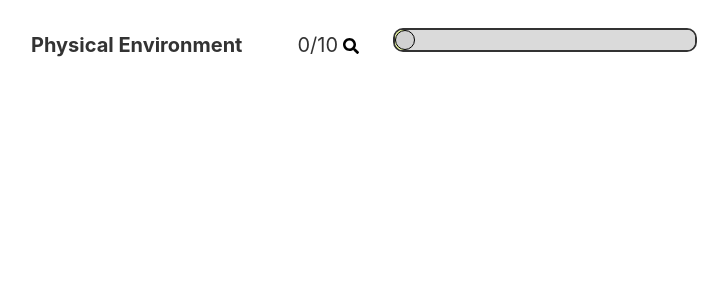
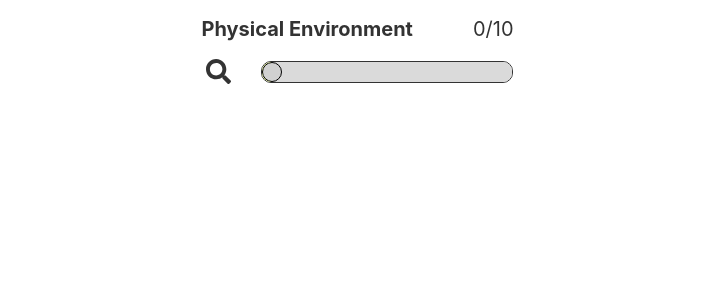
Before and after one commit to nology-tech/happy-app, a React (Create React App) app: page / in a window 1280 px wide. Shown: the top 300 px of the page, without its empty margins (290-1018 px from the left). Built offline with nearby package versions, Linux system fonts and the light colour scheme.

Commit message:
Finished the life component

```diff
--- a/src/App.jsx
+++ b/src/App.jsx
@@ -1,7 +1,7 @@
 import logo from './logo.svg';
 import './App.css';
 import LifeComponent from "./component/LifeComponent";
-import library from "./data/fa-library";
+import "./data/fa-library";
 
 
 const App = () => {
--- a/src/component/BarScore/BarScore.jsx
+++ /dev/null
@@ -1,40 +0,0 @@
-import React, { useState } from "react";
-import styles from "./BarScore.module.scss";
-import { FontAwesomeIcon } from '@fortawesome/react-fontawesome';
-
-const BarScore = () => {
-
-  const [rangeValue, setRangeValue] = useState(0);
-
-  const handleChange = (event) => {
-    // console.log(event)
-    return setRangeValue(event.target.value)
-
-  };
-
-  return (
-    <main>
-      <h2 className={styles.title}>Physical Environment</h2>
-      <span className={styles.score}>{rangeValue}/10</span>
-      <span> <FontAwesomeIcon icon="search" /> </span>
-      <input className={styles.slider} type="range" value={rangeValue} min="0" max="10" step="1" onChange={handleChange}  />
-    </main>
-  );
-};
-
-export default BarScore;
-
-
-// const [rangeValue, setRangeValue] = useState(0);
-
-// const handleChange = (event) => {
-//   return setRangeValue(event.target.value)
-// }
-
-// return (
-//   <main className={styles.card}>
-//     <h2>{title}</h2>
-//     <p>{info}</p>
-//     <input type="range" value={rangeValue} min="0" max="10" step="1" onChange={handleChange}/>
-//   </main>
-// );
--- a/src/component/BarScore/BarScore.module.scss
+++ /dev/null
@@ -1,110 +0,0 @@
-// input[type="range"] {
-//     -webkit-appearance: none;
-//    }
-
-//    input[type="range"]:focus {
-//     outline: none;
-//    }
-
-// input[type="range"]::-webkit-slider-runnable-track {
-//     background: rgb(68, 68, 68);
-//     height: 20px;
-//     border-radius: 10px;
-//    }
-
-
-
-.title {
-    text-align: left;
-    color: #333;
-    margin-left: 30px;
-    margin-right: 55px;
-    display: inline-block;
-    font-size: 20px;
-}
-
-.score {
-    font-size: 20px;
-    color: #333;
-}
-
-.slider {
-    display: inline-block;
-    width: 300px;
-    margin-left: 30px;
-    border-radius: 10px;
-    border: 2px solid #333;
-}
-
-input[type=range] {
-    -webkit-appearance: none; /* Hides the slider so that custom slider can be made */
-    // width: 100%; /* Specific width is required for Firefox. */
-    background: transparent; /* Otherwise white in Chrome */
-   overflow: hidden;
-  }
-
-  input[type=range]::-webkit-slider-runnable-track {
-      box-sizing: border-box;
-    cursor: pointer;
-    height: 20px;
-    background: #dadada;
-    // border: #333 solid 2px;
-    // background: linear-gradient(90deg, rgb(214,214,214) 60%, rgb(214,214,214) 60%);
-    // background: linear-gradient(90deg, #82CFD0 0%, #82CFD0 50%, #fff 50%, #fff 100%);
-
-
-  }
-
-   input[type="range"]::-moz-range-track {
-    background: #dadada;
-    height: 20px;
-    border-radius: 10px;
-    border: #333 solid 2px;
-   }
-
-//    input[type="range"]::-moz-range-progress {
-//        color: red;
-//        background-color: red;
-//        height: 20px;
-//     //    border-radius: 10px;
-//    }
-
-   input[type=range]::-webkit-slider-thumb {
-    box-sizing: border-box;
-    -webkit-appearance: none;
-    cursor: pointer;
-    background-color: rgb(209, 209, 209);
-    height: 20px;
-    width: 20px;
-    border-radius: 50px;
-    box-shadow: -160px 0 0 150px #e7f790;
-    border-radius: 10px;
-    border: 1px solid #000000;
-    margin-top: 0px; /* You need to specify a margin in Chrome, but in Firefox and IE it is automatic */
-    // box-shadow: -407px 0 0 400px #333; /* Add cool effects to your sliders! */
-  }
-
-// input[type=range]::-webkit-slider-thumb {
-//     -webkit-appearance: none;
-//     border: 4px solid #12A910;
-//     height: 30px;
-//     width: 14px;
-//     border-radius: 100%;
-//     background: #d82c2c;
-//     color: red;
-//     cursor: pointer;
-
-//     &:before {
-//         background-color: red;
-//         color: red;
-//         font-size: 200px;
-//     }
-// }
-
-// input[type="range"]::-moz-range-thumb {
-//     height: 20px;
-//     width: 20px;
-//     background: rgb(56, 56, 56);
-//     margin-top: -10px;
-//     border-radius: 50%;
-// }
--- a/src/component/BarScore/index.js
+++ /dev/null
@@ -1,3 +0,0 @@
-import BarScore from "./BarScore";
-
-export default BarScore;
--- a/src/component/LifeComponent/LifeComponent.jsx
+++ b/src/component/LifeComponent/LifeComponent.jsx
@@ -1,14 +1,26 @@
-import React from "react";
+import React, { useState } from "react";
 import styles from "./LifeComponent.module.scss";
-import BarScore from "../BarScore/BarScore"
+import { FontAwesomeIcon } from '@fortawesome/react-fontawesome';
 
 const LifeComponent = () => {
 
+  const [rangeValue, setRangeValue] = useState(0);
+
+  const handleChange = (event) => {
+    return setRangeValue(event.target.value)
+  };
+
   return (
-    <>
-      <p></p>
-      <BarScore />
-    </>
+    <main className={styles.lifeComponentContainer}>
+      <div>
+        <h2 className={styles.lifeComponentTitle}>Physical Environment</h2>
+        <span className={styles.lifeComponentScore}>{rangeValue}/10</span>
+      </div>
+      <div>
+        <span><FontAwesomeIcon icon="search" /></span>
+        <input className={styles.lifeComponentSlider} type="range" value={rangeValue} min="0" max="10" step="1" onChange={handleChange} />
+      </div>
+    </main>
   );
 };
 
--- a/src/component/LifeComponent/LifeComponent.module.scss
+++ b/src/component/LifeComponent/LifeComponent.module.scss
@@ -0,0 +1,82 @@
+.lifeComponentContainer {
+    display: flex;
+    flex-direction: column;
+
+    .lifeComponentTitle {
+      text-align: left;
+      color: #333;
+      margin-left: 15px;
+      margin-right: 40px;
+      display: inline-block;
+      font-size: 20px;
+    }
+
+    .lifeComponentScore {
+      font-size: 20px;
+      color: #333;
+    }
+
+    span {
+      font-size: 25px;
+      margin-left: 20px;
+      color: #333;
+    }
+
+
+    //SLIDER STYLING BELOW HERE
+
+    // Removes defult range input styling
+    input[type=range] {
+      -webkit-appearance: none; /* Hides the slider so that custom slider can be made */
+      // width: 100%; /* Specific width is required for Firefox. */
+      background: transparent; /* Otherwise white in Chrome */
+      overflow: hidden;
+    }
+
+    .lifeComponentSlider {
+      width: 250px;
+      margin-left: 30px;
+      border-radius: 10px;
+      border: 1px solid #333;
+      transform: translateY(2px);
+    }
+
+    // Special styling for google chrome (the tube part of the slider)
+    input[type=range]::-webkit-slider-runnable-track {
+      cursor: pointer;
+      height: 20px;
+      background: #dadada;
+    }
+
+    // All the same stuff for firefox
+    input[type="range"]::-moz-range-track {
+      background: #dadada;
+      height: 20px;
+      border-radius: 10px;
+      border: #333 solid 2px;
+    }
+
+    // Special styling for google chrome (the ball part of the slider)
+    input[type=range]::-webkit-slider-thumb {
+      box-sizing: border-box;
+      -webkit-appearance: none;
+      cursor: pointer;
+      background-color: rgb(209, 209, 209);
+      height: 20px;
+      width: 20px;
+      border-radius: 50px;
+      box-shadow: -160px 0 0 150px #e7f790;
+      border-radius: 10px;
+      border: 1px solid #000000;
+      margin-top: 0px; /* You need to specify a margin in Chrome, but in Firefox and IE it is automatic */
+    }
+
+    // All the same stuff for firefox
+    input[type="range"]::-moz-range-thumb {
+      height: 20px;
+      width: 20px;
+      background: rgb(56, 56, 56);
+      margin-top: -10px;
+      border-radius: 50%;
+    }
+  }
--- a/src/component/NumericScore/index.js
+++ /dev/null
@@ -1,3 +0,0 @@
-import NumericScore from "./NumericScore";
-
-export default NumericScore;
--- a/src/data/fa-library.js
+++ b/src/data/fa-library.js
@@ -1,4 +1,4 @@
 import { library } from "@fortawesome/fontawesome-svg-core";
 import { faSearch } from "@fortawesome/free-solid-svg-icons";
 
- export default library.add(faSearch);
+export default library.add(faSearch);
```
Also changed, not shown: src/component/NumericScore/NumericScore.jsx (deleted, +0 -12 lines), src/component/NumericScore/NumericScore.module.scss (deleted), 2 other files (tests, documents, lock files or other folders).
